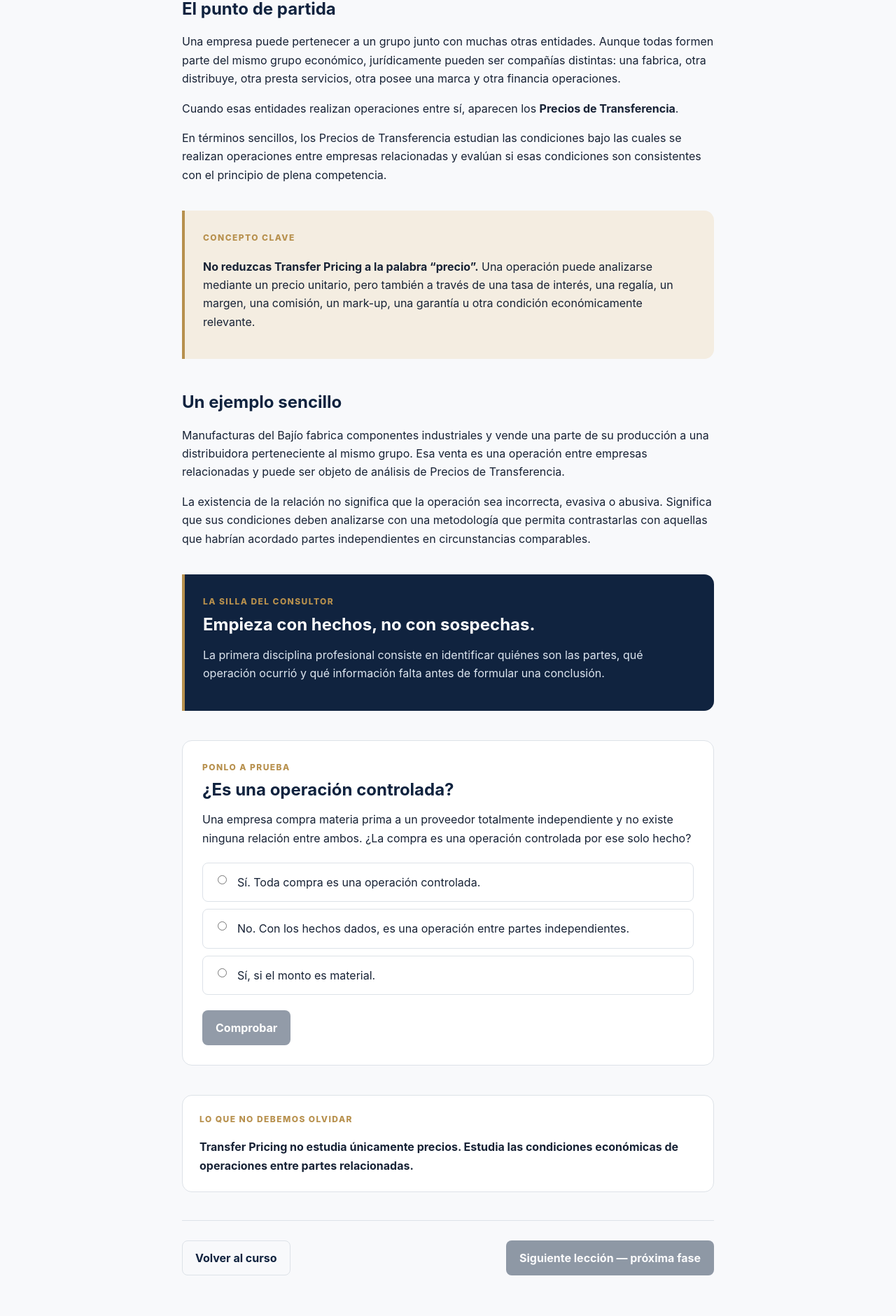
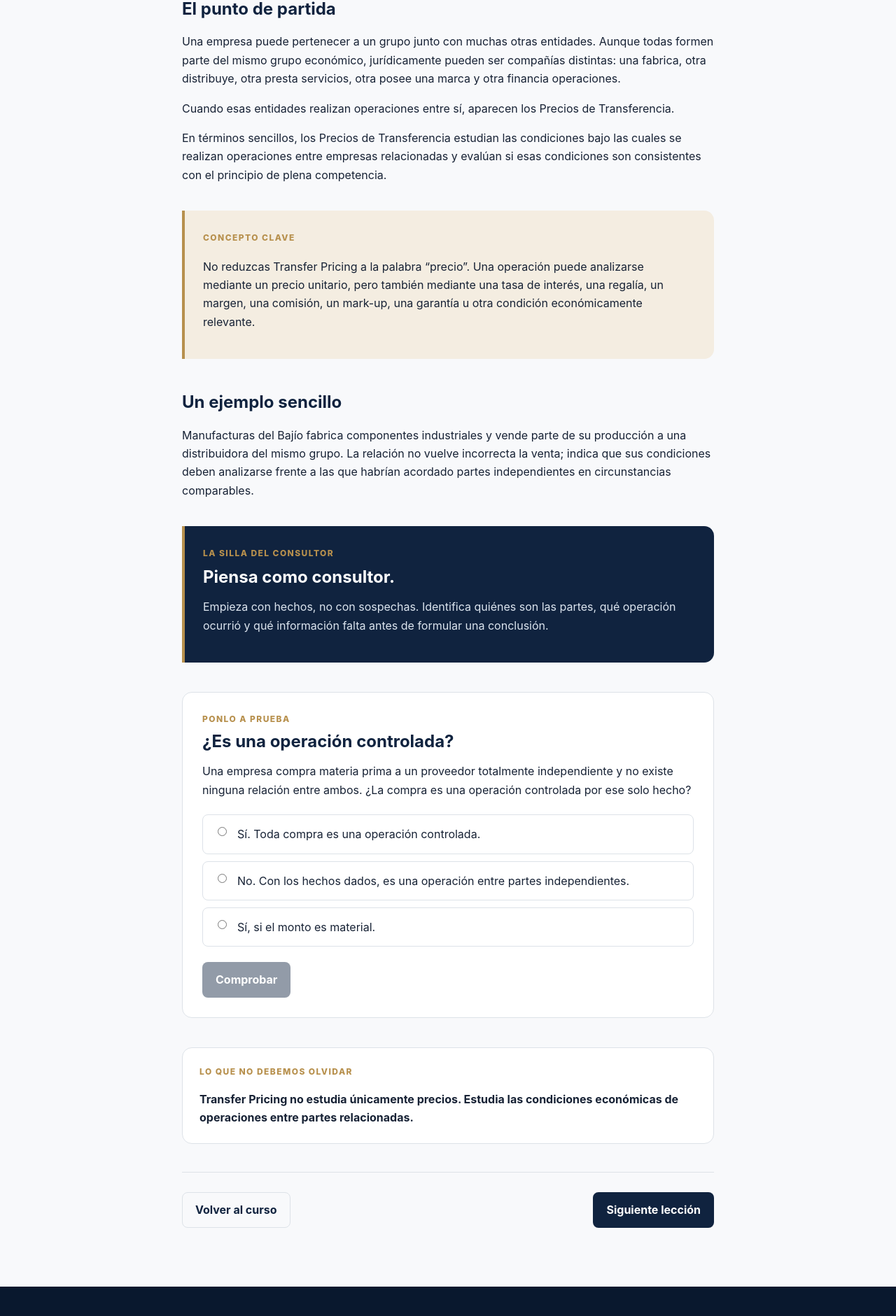
Before and after one commit to manuelcarrero-hash/transfer-pricing-insights-academy, a React (Vite) app: page /courses/j1/lesson-1 in a window 1280 px wide. Shown: the part 667-2548 px from the top of the page at 70% size. Built offline with nearby package versions, Linux system fonts and the light colour scheme.

Commit message:
Build complete J1 lesson experience

```diff
--- a/src/pages/LessonPage.tsx
+++ b/src/pages/LessonPage.tsx
@@ -1,51 +1,132 @@
-import { Link } from 'react-router-dom';
+import { Link, Navigate, useParams } from 'react-router-dom';
 import { FormativeCheck } from '../components/learning/FormativeCheck';
-import { j1Lesson1 } from '../content/curriculum/v1/j1';
+import { j1Lessons } from '../content/curriculum/v1/j1';
+
+const lessonBodies = [
+  {
+    heading: 'El punto de partida',
+    paragraphs: [
+      'Una empresa puede pertenecer a un grupo junto con muchas otras entidades. Aunque todas formen parte del mismo grupo económico, jurídicamente pueden ser compañías distintas: una fabrica, otra distribuye, otra presta servicios, otra posee una marca y otra financia operaciones.',
+      'Cuando esas entidades realizan operaciones entre sí, aparecen los Precios de Transferencia.',
+      'En términos sencillos, los Precios de Transferencia estudian las condiciones bajo las cuales se realizan operaciones entre empresas relacionadas y evalúan si esas condiciones son consistentes con el principio de plena competencia.',
+    ],
+    key: 'No reduzcas Transfer Pricing a la palabra “precio”. Una operación puede analizarse mediante un precio unitario, pero también mediante una tasa de interés, una regalía, un margen, una comisión, un mark-up, una garantía u otra condición económicamente relevante.',
+    exampleTitle: 'Un ejemplo sencillo',
+    example: 'Manufacturas del Bajío fabrica componentes industriales y vende parte de su producción a una distribuidora del mismo grupo. La relación no vuelve incorrecta la venta; indica que sus condiciones deben analizarse frente a las que habrían acordado partes independientes en circunstancias comparables.',
+    chair: 'Empieza con hechos, no con sospechas. Identifica quiénes son las partes, qué operación ocurrió y qué información falta antes de formular una conclusión.',
+    remember: 'Transfer Pricing no estudia únicamente precios. Estudia las condiciones económicas de operaciones entre partes relacionadas.',
+  },
+  {
+    heading: 'Primero: ¿quiénes participan?',
+    paragraphs: [
+      'Antes de evaluar una operación necesitamos identificar a las partes y comprender la relación que existe entre ellas. Una misma operación económica puede requerir un tratamiento analítico distinto dependiendo de si ocurre entre independientes o entre entidades vinculadas.',
+      'La expresión operación controlada describe, en el lenguaje de precios de transferencia, una operación entre empresas asociadas. Identificarla es un paso de clasificación; todavía no nos dice si sus condiciones cumplen o no con plena competencia.',
+    ],
+    key: 'Relación no significa incumplimiento. Ser partes relacionadas activa la pregunta de precios de transferencia; no predetermina la respuesta.',
+    exampleTitle: 'Mismo producto, preguntas distintas',
+    example: 'Una manufacturera vende la misma pieza a una subsidiaria y a un cliente independiente. La venta a la subsidiaria es controlada. La venta al tercero puede convertirse, además, en información muy valiosa para analizar comparabilidad.',
+    chair: 'Separa dos preguntas: “¿es una operación controlada?” y “¿sus condiciones son de plena competencia?”. Confundirlas conduce a conclusiones prematuras.',
+    remember: 'La relación entre las partes permite identificar la operación controlada; el cumplimiento del principio de plena competencia requiere un análisis posterior.',
+  },
+  {
+    heading: 'El estándar central',
+    paragraphs: [
+      'El principio de plena competencia pregunta qué condiciones habrían acordado empresas independientes en circunstancias comparables. Es el punto de referencia económico que organiza el análisis de precios de transferencia.',
+      'La comparación no exige imaginar un precio perfecto ni asumir que existe una única respuesta correcta. Exige analizar las circunstancias económicamente relevantes y utilizar información suficientemente comparable para construir una conclusión defendible.',
+    ],
+    key: 'Plena competencia es un estándar de comparación, no una acusación. El análisis intenta aproximar las condiciones que habrían prevalecido entre independientes.',
+    exampleTitle: 'Más que buscar un número',
+    example: 'En un préstamo intragrupo no basta con observar la tasa. Moneda, plazo, solvencia, garantías, subordinación y condiciones de mercado pueden cambiar lo que un prestamista independiente exigiría.',
+    chair: 'Pregunta siempre: ¿qué circunstancias habrían importado a dos partes independientes al negociar esta operación?',
+    remember: 'El principio de plena competencia compara condiciones entre relacionadas con las que habrían acordado independientes en circunstancias comparables.',
+  },
+  {
+    heading: 'La metodología viene después',
+    paragraphs: [
+      'Una tentación frecuente del consultor principiante es elegir un método demasiado pronto. Antes necesitamos delimitar la operación y entender qué ocurrió realmente: partes, bienes o servicios, términos contractuales, funciones, activos, riesgos, mercado y estrategia.',
+      'El contrato es evidencia importante, pero no sustituye el análisis de la conducta real. Si lo escrito y lo ejecutado divergen, esa diferencia debe investigarse antes de concluir.',
+    ],
+    key: 'Un método aplicado a una operación mal entendida puede producir un cálculo impecable y una conclusión equivocada.',
+    exampleTitle: 'La pregunta que falta',
+    example: 'Dos entidades firman un contrato de servicios. Antes de buscar un mark-up comparable, el consultor debe saber qué servicios se prestaron, quién los ejecutó, qué recursos utilizó, quién recibió el beneficio y cómo se remuneraron realmente.',
+    chair: 'Cuando alguien te pida “el método”, responde primero con preguntas sobre los hechos. Esa disciplina evita que la técnica se convierta en automatismo.',
+    remember: 'La delimitación y comprensión de la operación preceden a la selección y aplicación del método.',
+  },
+  {
+    heading: 'Entender cómo se crea valor',
+    paragraphs: [
+      'El análisis funcional organiza la realidad económica alrededor de tres dimensiones: funciones realizadas, activos utilizados y riesgos asumidos. En conjunto ayudan a comprender qué aporta cada parte a la operación.',
+      'No se trata de llenar una lista. Importa distinguir actividades rutinarias de decisiones relevantes, activos comunes de recursos económicamente significativos y riesgos escritos en un contrato de riesgos realmente controlados y soportados.',
+    ],
+    key: 'FAR significa funciones, activos y riesgos. Su valor no está en las siglas, sino en explicar económicamente qué hace cada parte y por qué debería recibir determinada remuneración.',
+    exampleTitle: 'Dos distribuidores que no son iguales',
+    example: 'Un distribuidor que únicamente ejecuta instrucciones, mantiene inventario limitado y no decide estrategia comercial puede tener un perfil distinto de otro que desarrolla mercado, decide precios y soporta riesgos comerciales relevantes.',
+    chair: 'No preguntes solamente “¿qué hace la empresa?”. Pregunta quién decide, con qué recursos, qué puede salir mal y quién controla las decisiones asociadas a ese riesgo.',
+    remember: 'El análisis FAR ayuda a conectar la conducta económica de las partes con la remuneración que corresponde analizar.',
+  },
+  {
+    heading: 'Comparar exige criterio',
+    paragraphs: [
+      'Una comparación útil requiere suficiente similitud en las características económicamente relevantes o la posibilidad de realizar ajustes razonablemente confiables. Dos empresas del mismo sector no son automáticamente comparables.',
+      'Las características del bien o servicio, funciones, activos, riesgos, términos contractuales, circunstancias económicas y estrategias de negocio pueden afectar materialmente las condiciones de una operación.',
+    ],
+    key: 'Comparabilidad no significa identidad. Significa que las diferencias relevantes no afectan materialmente la comparación o pueden ajustarse con suficiente confiabilidad.',
+    exampleTitle: 'Parecidas a primera vista',
+    example: 'Dos distribuidoras venden productos similares, pero una posee intangibles locales valiosos y asume riesgo significativo de inventario mientras la otra opera de manera limitada. El sector común no elimina esas diferencias.',
+    chair: 'Una base de datos encuentra candidatos; el consultor determina comparabilidad. Documenta tanto por qué aceptas como por qué rechazas.',
+    remember: 'La comparabilidad depende de características económicamente relevantes, no de semejanzas superficiales.',
+  },
+  {
+    heading: 'Un mapa de herramientas',
+    paragraphs: [
+      'Los métodos de precios de transferencia son herramientas para contrastar las condiciones de una operación controlada con plena competencia. Algunos observan precios; otros márgenes brutos, costos y beneficios o resultados netos.',
+      'No existe una regla profesional válida que permita escoger siempre el mismo método. La naturaleza de la operación, la información disponible, la comparabilidad y la confiabilidad de los ajustes determinan qué enfoque resulta más apropiado.',
+    ],
+    key: 'El método no es el punto de partida ni un ritual. Es una herramienta seleccionada después de comprender la operación y evaluar la información disponible.',
+    exampleTitle: 'La mejor herramienta depende del problema',
+    example: 'Si existe una operación independiente altamente comparable, un análisis directo de precio puede ser poderoso. Si esa información no existe o presenta diferencias difíciles de ajustar, otro método puede producir una conclusión más confiable.',
+    chair: 'Defiende la selección del método explicando por qué es apropiado para estos hechos, no diciendo únicamente que es un método aceptado.',
+    remember: 'La confiabilidad del análisis importa más que aplicar mecánicamente un método favorito.',
+  },
+  {
+    heading: 'El razonamiento completo',
+    paragraphs: [
+      'Un consultor de precios de transferencia convierte información dispersa en una cadena lógica: identifica las partes, delimita la operación, comprende funciones, activos y riesgos, reconoce las circunstancias económicas, evalúa comparabilidad, selecciona una metodología y contrasta el resultado con plena competencia.',
+      'La calidad profesional también depende de reconocer límites. Cuando falta información material, la respuesta correcta puede ser formular una pregunta adicional o expresar una conclusión condicionada, no llenar el vacío con una suposición.',
+    ],
+    key: 'Una conclusión fuerte permite seguir el camino desde los hechos hasta el resultado. Si un eslabón no puede explicarse, el análisis necesita más trabajo.',
+    exampleTitle: 'De junior a consultor',
+    example: 'Ante una regalía intragrupo, un buen inicio no es buscar porcentajes. Es identificar el intangible, las partes, los derechos concedidos, las funciones relevantes, el mercado, la base de cálculo y la evidencia disponible antes de decidir cómo analizarla.',
+    chair: 'Tu valor no está en producir una respuesta rápida, sino en saber qué hechos sostienen la respuesta, qué evidencia falta y qué tan lejos permite llegar la información.',
+    remember: 'Precios de Transferencia es una disciplina de razonamiento económico sustentado en hechos, comparabilidad y evidencia.',
+  },
+];
 
 export function LessonPage() {
+  const { lessonNumber = '1' } = useParams();
+  const index = Number(lessonNumber) - 1;
+  const lesson = j1Lessons[index];
+  const body = lessonBodies[index];
+  if (!lesson || !body) return <Navigate to="/courses/j1" replace />;
+  const previous = index > 0 ? `/courses/j1/lesson-${index}` : '/courses/j1';
+  const next = index < j1Lessons.length - 1 ? `/courses/j1/lesson-${index + 2}` : '/courses/j1';
+
   return (
     <section className="lesson-page">
-      <div className="lesson-topbar">
-        <div className="container"><Link to="/courses/j1">← J1 · Introducción a Precios de Transferencia</Link><span>Lección 1 de 8</span></div>
-      </div>
+      <div className="lesson-topbar"><div className="container"><Link to="/courses/j1">← J1 · Introducción a Precios de Transferencia</Link><span>Lección {lesson.sequence} de {j1Lessons.length}</span></div></div>
       <article className="lesson-content">
-        <div className="eyebrow">Lección 1</div>
-        <h1>{j1Lesson1.title}</h1>
-        <p className="lesson-meta">≈ {j1Lesson1.estimatedMinutes} min · Curriculum v1</p>
-
-        <section className="learning-outcomes">
-          <h2>Qué vas a aprender</h2>
-          <ul>{j1Lesson1.learningOutcomes.map((item) => <li key={item}>{item}</li>)}</ul>
-        </section>
-
-        <h2>El punto de partida</h2>
-        <p>Una empresa puede pertenecer a un grupo junto con muchas otras entidades. Aunque todas formen parte del mismo grupo económico, jurídicamente pueden ser compañías distintas: una fabrica, otra distribuye, otra presta servicios, otra posee una marca y otra financia operaciones.</p>
-        <p>Cuando esas entidades realizan operaciones entre sí, aparecen los <strong>Precios de Transferencia</strong>.</p>
-        <p>En términos sencillos, los Precios de Transferencia estudian las condiciones bajo las cuales se realizan operaciones entre empresas relacionadas y evalúan si esas condiciones son consistentes con el principio de plena competencia.</p>
-
-        <div className="concept-callout">
-          <span className="eyebrow">Concepto clave</span>
-          <p><strong>No reduzcas Transfer Pricing a la palabra “precio”.</strong> Una operación puede analizarse mediante un precio unitario, pero también a través de una tasa de interés, una regalía, un margen, una comisión, un mark-up, una garantía u otra condición económicamente relevante.</p>
-        </div>
-
-        <h2>Un ejemplo sencillo</h2>
-        <p>Manufacturas del Bajío fabrica componentes industriales y vende una parte de su producción a una distribuidora perteneciente al mismo grupo. Esa venta es una operación entre empresas relacionadas y puede ser objeto de análisis de Precios de Transferencia.</p>
-        <p>La existencia de la relación no significa que la operación sea incorrecta, evasiva o abusiva. Significa que sus condiciones deben analizarse con una metodología que permita contrastarlas con aquellas que habrían acordado partes independientes en circunstancias comparables.</p>
-
-        <div className="consultant-card">
-          <span className="eyebrow">La Silla del Consultor</span>
-          <h2>Empieza con hechos, no con sospechas.</h2>
-          <p>La primera disciplina profesional consiste en identificar quiénes son las partes, qué operación ocurrió y qué información falta antes de formular una conclusión.</p>
-        </div>
-
-        <FormativeCheck />
-
-        <section className="remember-card">
-          <div className="eyebrow">Lo que no debemos olvidar</div>
-          <p>Transfer Pricing no estudia únicamente precios. Estudia las condiciones económicas de operaciones entre partes relacionadas.</p>
-        </section>
-
-        <div className="lesson-nav"><Link className="button secondary" to="/courses/j1">Volver al curso</Link><button className="button primary" disabled type="button">Siguiente lección — próxima fase</button></div>
+        <div className="eyebrow">Lección {lesson.sequence}</div>
+        <h1>{lesson.title}</h1>
+        <p className="lesson-meta">≈ {lesson.estimatedMinutes} min · Curriculum v1</p>
+        <section className="learning-outcomes"><h2>Qué vas a aprender</h2><ul>{lesson.learningOutcomes.map((item) => <li key={item}>{item}</li>)}</ul></section>
+        <h2>{body.heading}</h2>
+        {body.paragraphs.map((paragraph) => <p key={paragraph}>{paragraph}</p>)}
+        <div className="concept-callout"><span className="eyebrow">Concepto clave</span><p>{body.key}</p></div>
+        <h2>{body.exampleTitle}</h2><p>{body.example}</p>
+        <div className="consultant-card"><span className="eyebrow">La Silla del Consultor</span><h2>Piensa como consultor.</h2><p>{body.chair}</p></div>
+        {index === 0 && <FormativeCheck />}
+        <section className="remember-card"><div className="eyebrow">Lo que no debemos olvidar</div><p>{body.remember}</p></section>
+        <div className="lesson-nav"><Link className="button secondary" to={previous}>{index === 0 ? 'Volver al curso' : 'Lección anterior'}</Link><Link className="button primary" to={next}>{index === j1Lessons.length - 1 ? 'Volver al curso' : 'Siguiente lección'}</Link></div>
       </article>
     </section>
   );
```
